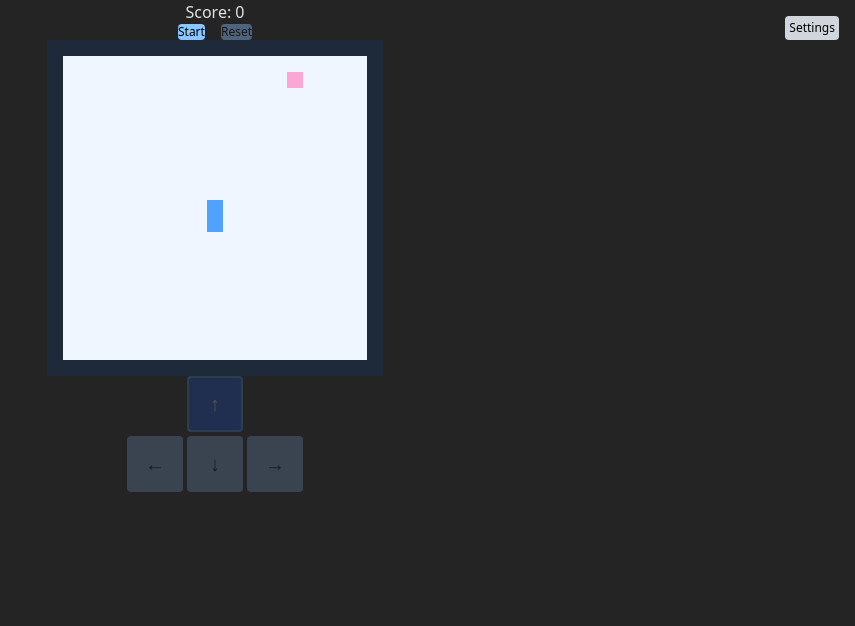
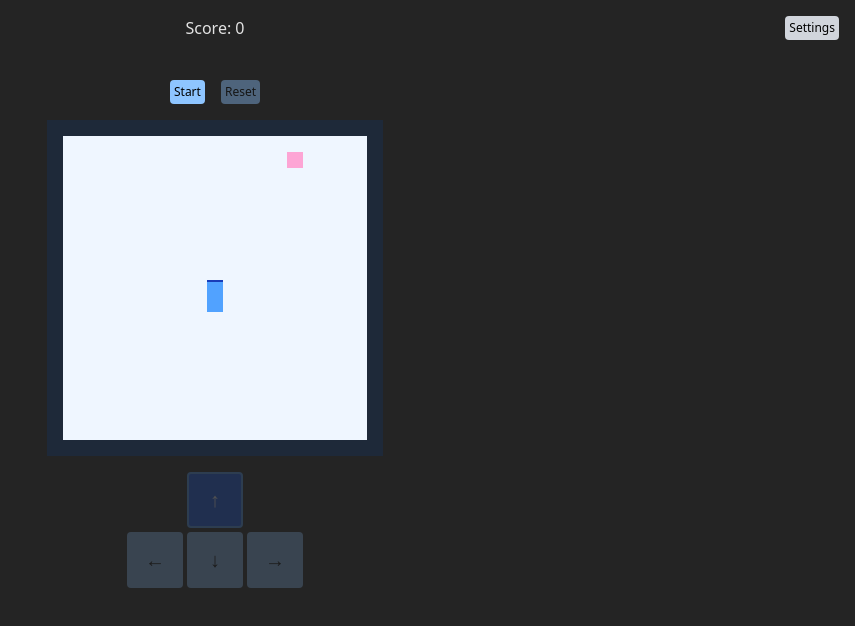
Before and after one commit to potatolas/snake-game, a Vue app: page / in a window 1280 px wide. Shown: the top 626 px of the page, without its empty margins (425-1280 px from the left). Built offline with nearby package versions, Linux system fonts and the light colour scheme.

Commit message:
Separate Game Styles from App Styles

```diff
--- a/src/components/index.ts
+++ b/src/components/index.ts
@@ -1,6 +1,6 @@
 // src/components/index.ts
 import GameLayout from './GameLayout.vue'
-import '@snake/styles/style.css'
+import '@snake/styles/game.css'
 
 export { GameLayout };
 export default {
--- a/src/main.ts
+++ b/src/main.ts
@@ -1,5 +1,6 @@
 import { createApp } from 'vue'
 import './styles/style.css'
+import './styles/game.css'
 import './styles/themes.css'
 import App from './App.vue'
 
--- /dev/null
+++ b/src/styles/game.css
@@ -0,0 +1,21 @@
+@import "tailwindcss";
+
+.game-button {
+    @apply hover:bg-blue-800 hover:text-white bg-blue-300 text-black rounded cursor-pointer;
+}
+
+.game-button:disabled {
+  @apply opacity-40 pointer-events-none cursor-not-allowed;
+}
+
+.game-control-button {
+    @apply hover:bg-blue-800 hover:text-white bg-blue-300 text-black rounded cursor-pointer;
+}
+
+.game-control-button:disabled {
+  @apply pointer-events-none cursor-not-allowed border-blue-400 bg-blue-600 border-2 text-white;
+}
+
+.setting-button {
+  @apply hover:bg-gray-800 hover:text-white bg-gray-300 text-black rounded p-1 cursor-pointer text-xs;
+}
--- a/src/styles/style.css
+++ b/src/styles/style.css
@@ -1,29 +1,4 @@
 @import "tailwindcss";
-@import "tailwindcss/preflight";
-
-/* styles/globals.css */
-@tailwind utilities;
-
-
-.game-button {
-    @apply hover:bg-blue-800 hover:text-white bg-blue-300 text-black rounded cursor-pointer;
-}
-
-.game-button:disabled {
-  @apply opacity-40 pointer-events-none cursor-not-allowed;
-}
-
-.game-control-button {
-    @apply hover:bg-blue-800 hover:text-white bg-blue-300 text-black rounded cursor-pointer;
-}
-
-.game-control-button:disabled {
-  @apply pointer-events-none cursor-not-allowed border-blue-400 bg-blue-600 border-2 text-white;
-}
-
-.setting-button {
-  @apply hover:bg-gray-800 hover:text-white bg-gray-300 text-black rounded p-1 cursor-pointer text-xs;
-}
 
 :root {
   font-family: system-ui, Avenir, Helvetica, Arial, sans-serif;
```
